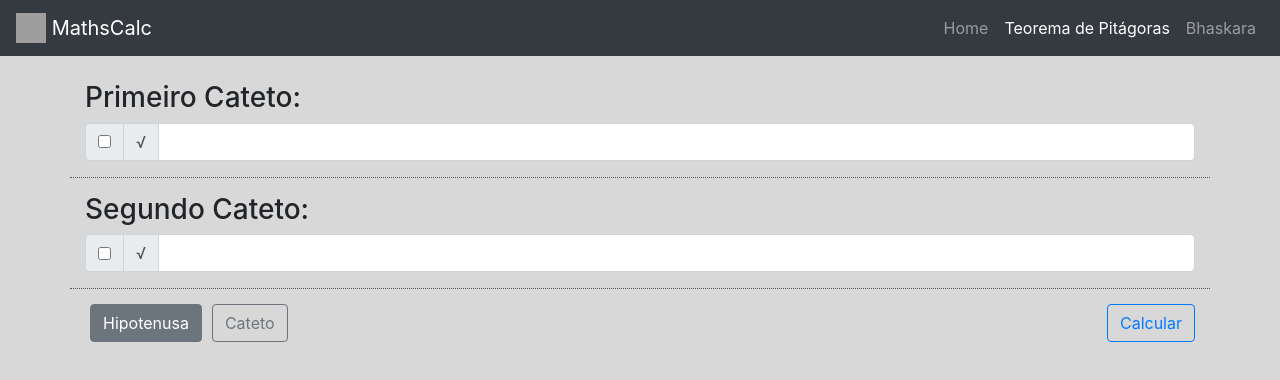
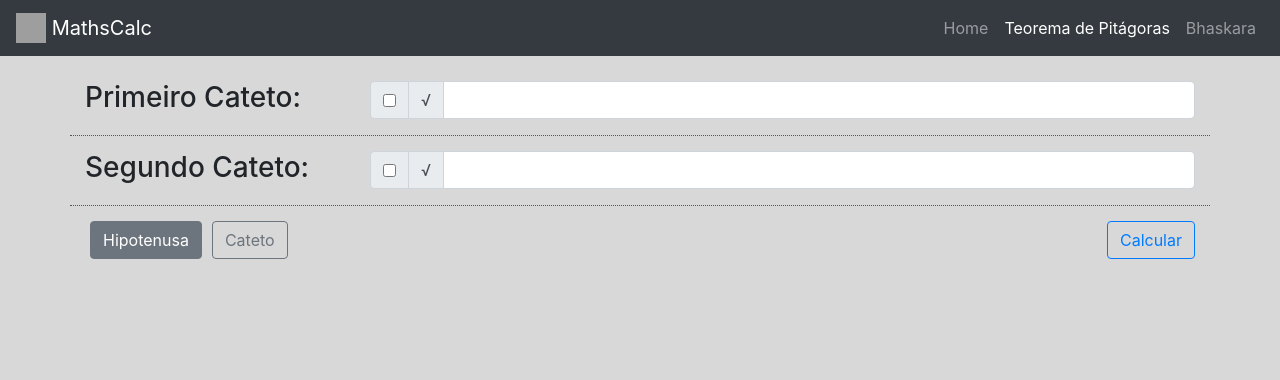
Before and after one commit to VictorAlmeida225/MathsCalc, a Next.js app: page /pitagoras in a window 1280 px wide. Shown: the top 380 px of the page. Built offline with nearby package versions, Linux system fonts and the light colour scheme; grey boxes are pictures that could not be loaded.

Commit message:
teste boy

```diff
--- a/pages/pitagoras.js
+++ b/pages/pitagoras.js
@@ -92,8 +92,8 @@ function App() {
             </Navbar>
             <Container>
                 <Row className="RowInp">
-                    <Col xs={12}><h3 id="lbl1">Primeiro Cateto:</h3></Col>
-                    <Col xs={12}>
+                    <Col xs={12} sm={3}><h3 id="lbl1">Primeiro Cateto:</h3></Col>
+                    <Col xs={12} sm={9}>
                         <InputGroup className="mb-3">
                             <InputGroup.Prepend>
                                 <OverlayTrigger placement="right" overlay={<Tooltip id="tooltip">Ao selecionar, o número digitado será posto como raiz!</Tooltip>}>
@@ -106,8 +106,8 @@ function App() {
                     </Col>
                 </Row>
                 <Row className="RowInp">
-                    <Col xs={12}><h3 id="lbl2">Segundo Cateto:</h3></Col>
-                    <Col xs={12} className="SCol">
+                    <Col xs={12} sm={3}><h3 id="lbl2">Segundo Cateto:</h3></Col>
+                    <Col xs={12} sm={9} className="SCol">
                         <InputGroup className="mb-3">
                             <InputGroup.Prepend>
                                 <OverlayTrigger placement="right" overlay={<Tooltip id="tooltip">Ao selecionar, o número digitado será posto como raiz!</Tooltip>}>
@@ -120,8 +120,8 @@ function App() {
                     </Col>
                 </Row>
                 <Row>
-                    <Col xs={6} className="TogCol"><ToggleButtons /></Col>
-                    <Col xs={6} className="SubCol"><ButtonSubmit /></Col>
+                    <Col xs={8} className="TogCol"><ToggleButtons /></Col>
+                    <Col xs={4} className="SubCol"><ButtonSubmit /></Col>
                 </Row>
                 <Row>
                     <Col><Respostas /></Col>
```
